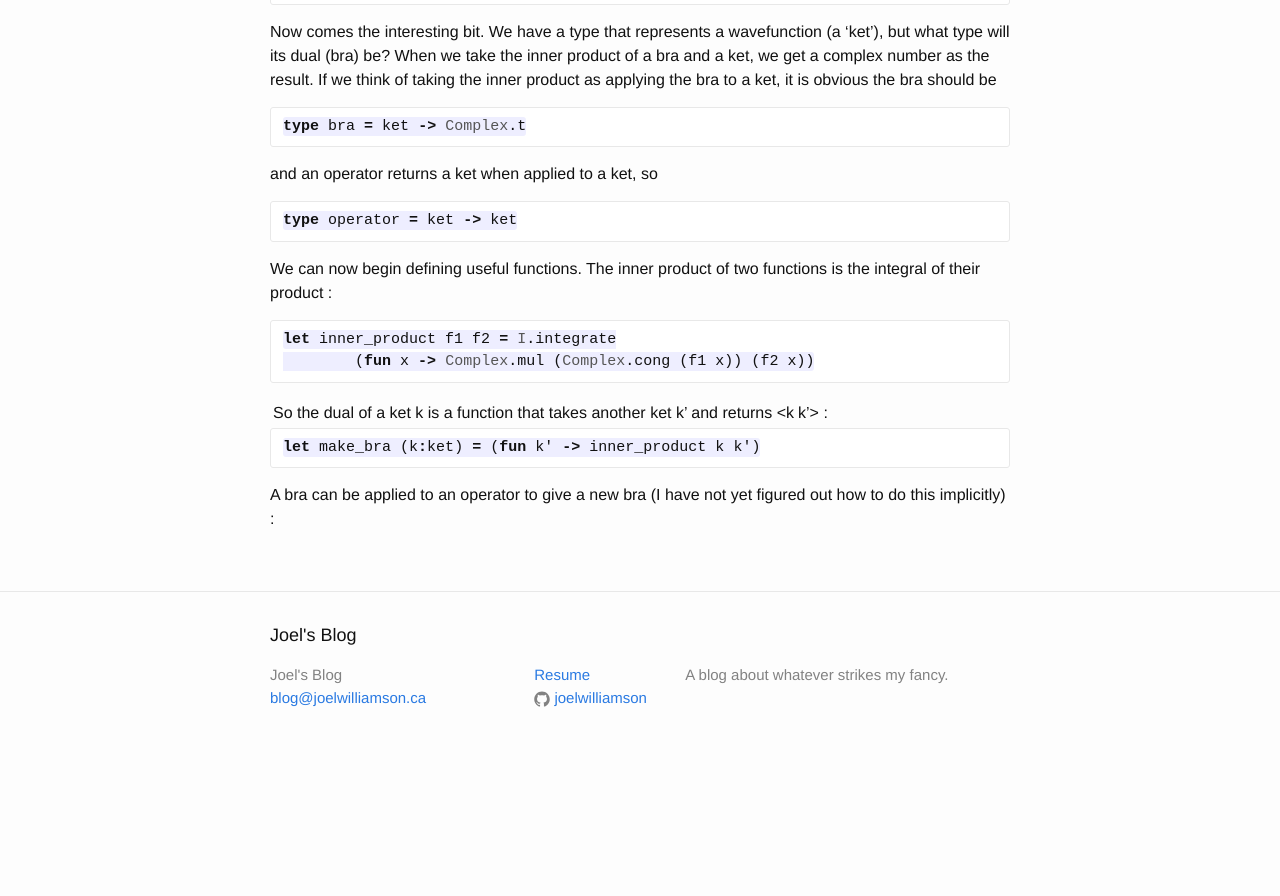
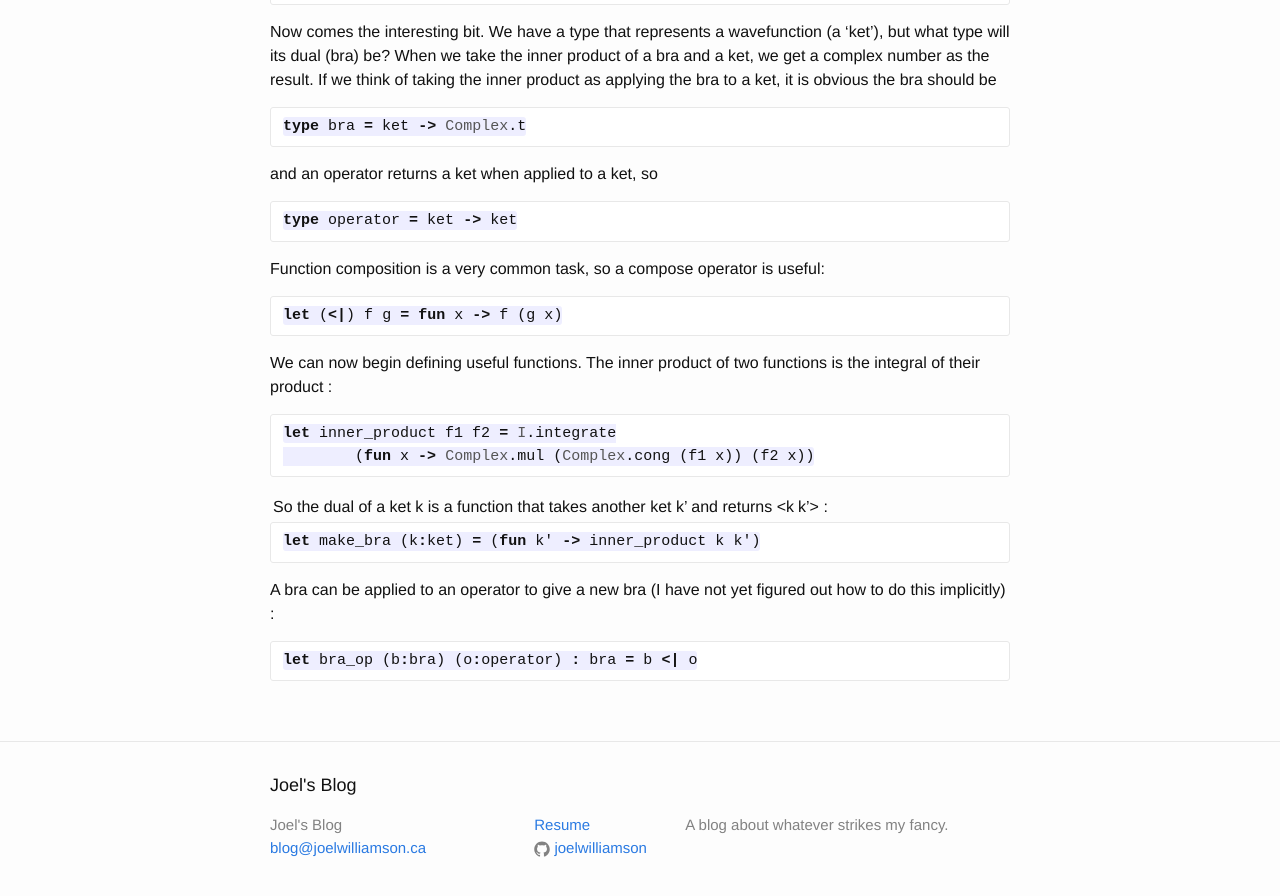
Before and after one commit to joelwilliamson/blog, a Jekyll site: the page built from _posts/2014-09-29-quantum-operators.md, in a window 1280 px wide and 900 px high, scrolled down 1430 px. Shown: the top 896 px of the window. Built offline with Jekyll 4.4.1, drawn with Linux system fonts in a browser that asks for light colours; Markdown is read by kramdown in place of the engine named in the settings; before the commit the page ends 2199 px from its top, so only the background shows below that.

Commit message:
Applying bras to operators

````diff
--- a/_posts/2014-09-29-quantum-operators.md
+++ b/_posts/2014-09-29-quantum-operators.md
@@ -77,6 +77,12 @@ and an operator returns a ket when applied to a ket, so
 type operator = ket -> ket
 ```
 
+Function composition is a very common task, so a compose operator is useful:
+
+```ocaml
+let (<|) f g = fun x -> f (g x)
+```
+
 We can now begin defining useful functions.
 The inner product of two functions is the integral of their product :
 
@@ -92,3 +98,7 @@ let make_bra (k:ket) = (fun k' -> inner_product k k')
 ```
 
 A bra can be applied to an operator to give a new bra (I have not yet figured out how to do this implicitly) :
+
+```ocaml
+let bra_op (b:bra) (o:operator) : bra = b <| o
+```
````
